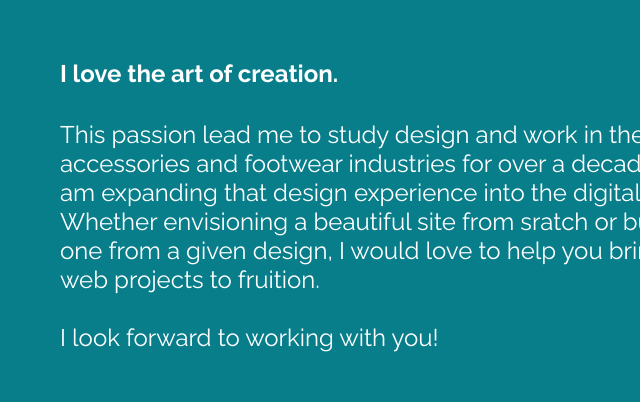
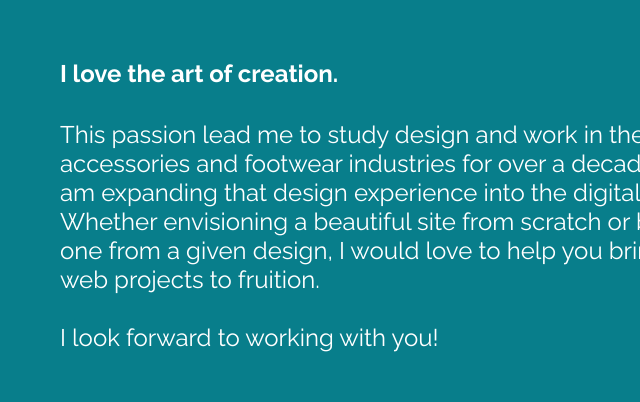
Before and after one commit to wolfmary/mary-wolf-design, a plain HTML site: page index.html in a window 1280 px wide. Shown: the part 1620-2022 px from the top of the page, 640-1280 px from the left. Drawn offline with nearby package versions, Linux system fonts and the light colour scheme.

Commit message:
Correct typo

```diff
--- a/index.html
+++ b/index.html
@@ -49,7 +49,7 @@
                </div>
                <div class= "half-width" >
                   <h4> I love the art of creation. </h4>
-                  <p> This passion lead me to study design and work in the accessories and footwear industries for over a decade. Now I am expanding that design experience into the digital realm. Whether envisioning a beautiful site from sratch or building one from a given design, I would love to help you bring your web projects to fruition.  <br><br> I look forward to working with you! </p>
+                  <p> This passion lead me to study design and work in the accessories and footwear industries for over a decade. Now I am expanding that design experience into the digital realm. Whether envisioning a beautiful site from scratch or building one from a given design, I would love to help you bring your web projects to fruition.  <br><br> I look forward to working with you! </p>
                </div>
             </div>
          </section>
```
